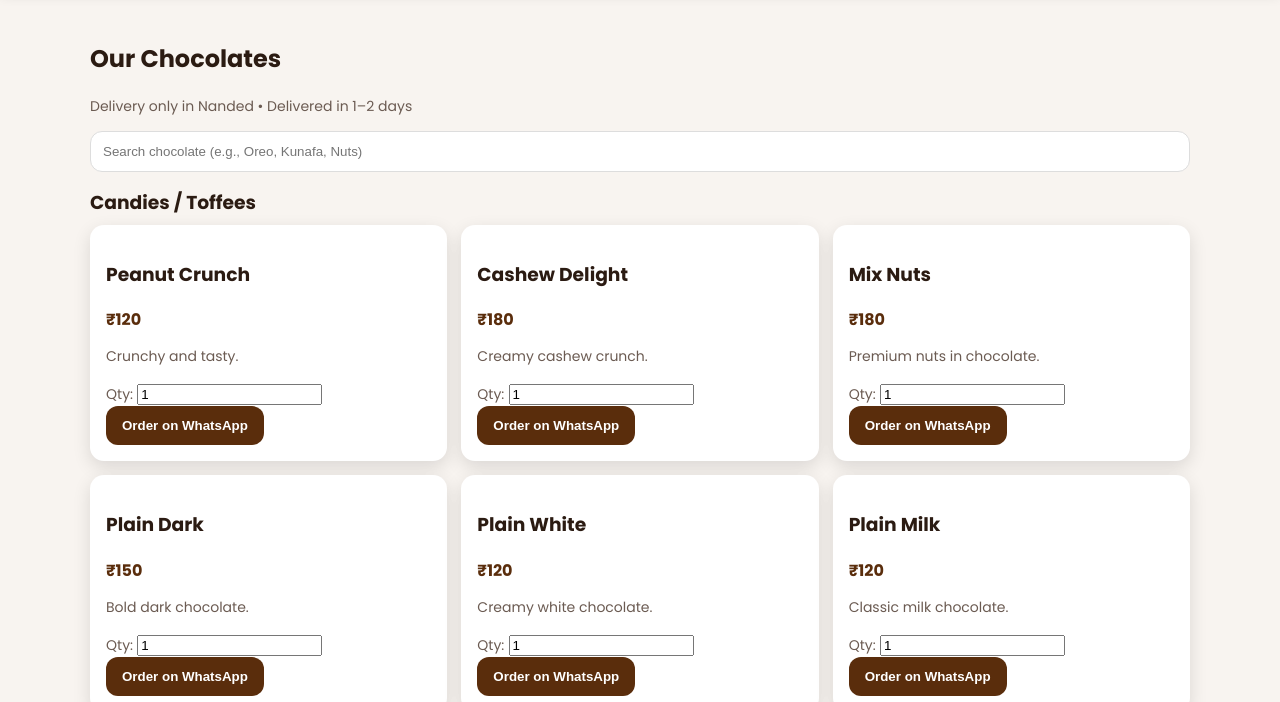
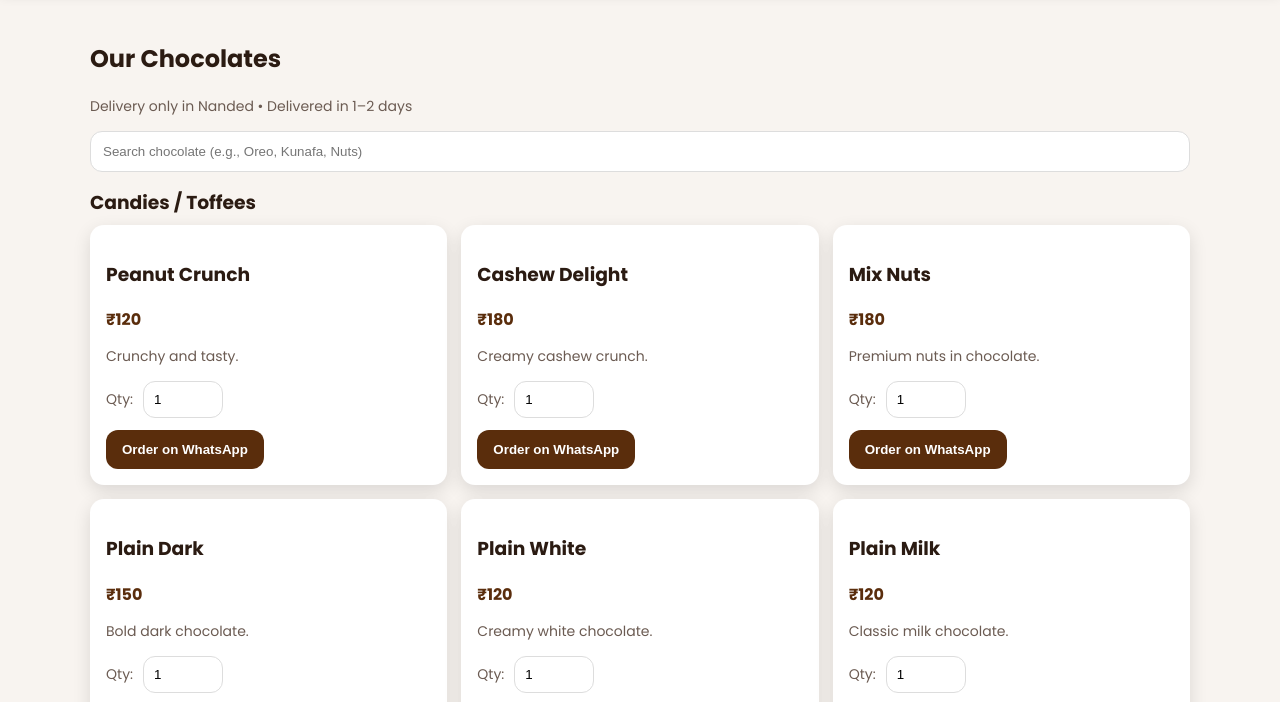
Before and after one commit to vibeCoder4312/Artisan-Chocolate, a plain HTML site: page product.html in a window 1280 px wide. Shown: the part 60-762 px from the top of the page. Drawn offline with Linux system fonts and the light colour scheme.

Commit message:
Update style.css

```diff
--- a/style.css
+++ b/style.css
@@ -75,3 +75,16 @@ header{
 @media (max-width: 650px){
   .grid{ grid-template-columns: 1fr; }
 }
+.qty-row{
+  display:flex;
+  align-items:center;
+  gap:10px;
+  margin: 10px 0 12px;
+}
+.qty{
+  width: 80px;
+  padding: 10px;
+  border-radius: 12px;
+  border: 1px solid #ddd;
+  outline: none;
+}
```
